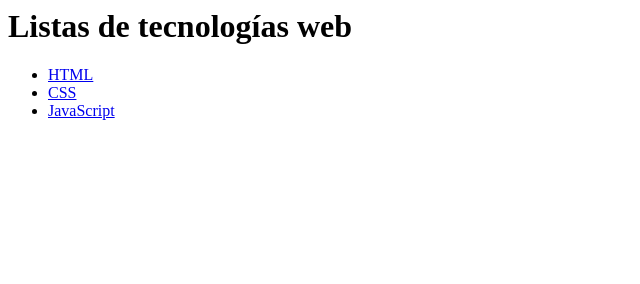
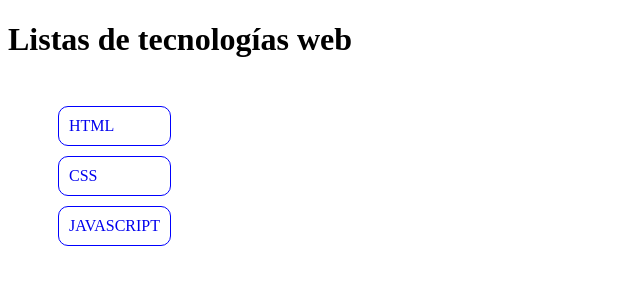
Before and after one commit to JorgeAlleres/webtecnlogias, a plain HTML site: page index.html in a window 1280 px wide. Shown: the whole page, without its empty margins (0-640 px from the left). Drawn offline with Linux system fonts and the light colour scheme.

Commit message:
Añado estilos

```diff
--- /dev/null
+++ b/Styles.css
@@ -0,0 +1,20 @@
+.container {
+    display: flex;
+}
+
+.item {
+    list-style: none;
+    border: 1px solid blue;
+    padding: 10px;
+    margin: 10px;
+    border-radius: 10px;
+}
+
+.item a {
+    text-decoration: none;
+    text-transform: uppercase;
+}
+
+.item:hover {
+    background-color: lightcyan;
+}
--- a/index.html
+++ b/index.html
@@ -1,7 +1,16 @@
+<!DOCTYPE html>
 <html>
 
+<head>
+    <meta charset="UTF-8">
+    <meta name="viewport" content="width=device-width, initial-scale=1.0">
+    <title>Document</title>
+    <link rel="stylesheet" href="Styles.css">
+
+</html>
+
 <body>
-    <!-- h1{Lista de tecnologias web}+.container>ul>.item*3>a[https://es.wikipedia.org/wiki/]{gitt} -->
+    <!-- h1{Lista de tecnologias web}+.container>ul>.item*3>a[https://es.wikipedia.org/wiki/]{} -->
     <h1>Listas de tecnologías web</h1>
     <div class="container">
         <ul>
```
